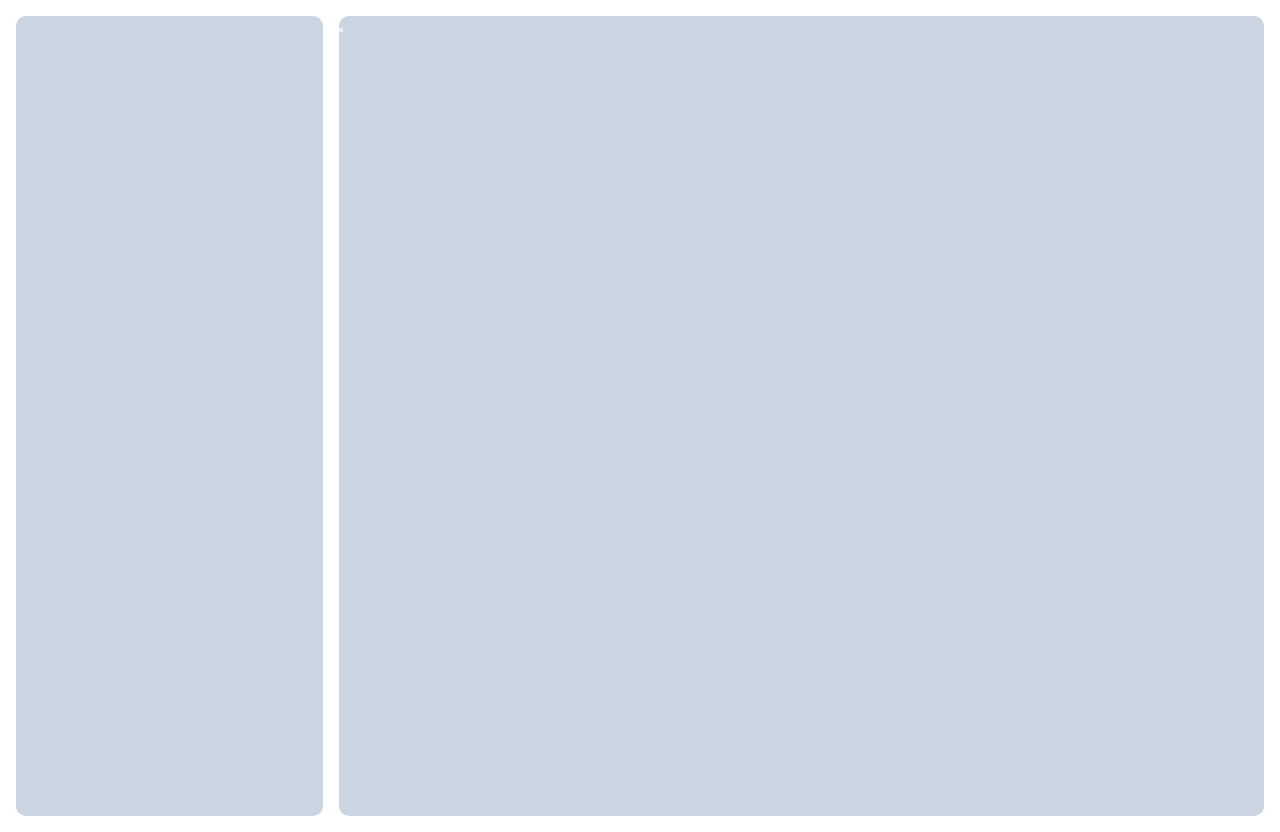
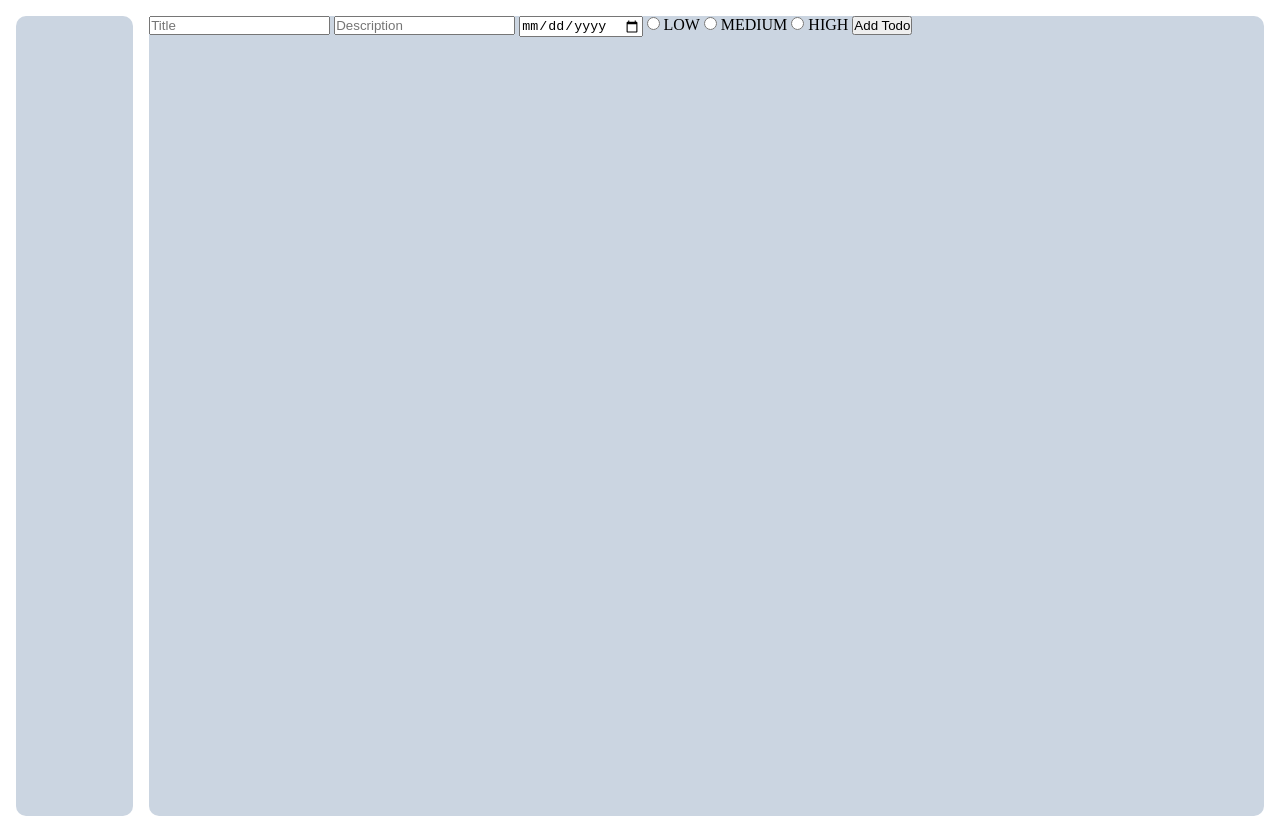
Before and after one commit to gitkazumaa/odin-todo-list, a plain HTML site: page index.html in a window 1280 px wide. Drawn offline with Linux system fonts and the light colour scheme.

Commit message:
Add form

```diff
--- a/index.html
+++ b/index.html
@@ -4,13 +4,30 @@
     <meta charset="UTF-8">
     <meta name="viewport" content="width=device-width, initial-scale=1.0">
     <link rel="stylesheet" href="style.css">
-    <script src="index.js"></script>
+    <script src="index.js" defer></script>
     <title>Todo List</title>
 </head>
 <body>
     <div class="project-sidebar"></div>
     <div class="todo-container">
-        <button class="todo btn"></button>
+        <form id="todo-form">
+            <input type="text" name="title" placeholder="Title" required>
+            <input type="text" name="description" placeholder="Description" required>
+            <input type="date" name="due-date" required>
+            <label>
+                <input type="radio" name="priority" value="low" required>
+                LOW
+            </label>
+            <label>
+                <input type="radio" name="priority" value="medium" required>
+                MEDIUM
+            </label>
+            <label>
+                <input type="radio" name="priority" value="high" required>
+                HIGH
+            </label>
+            <button type="submit">Add Todo</button>
+        </form>
     </div>
 </body>
 </html>
```
